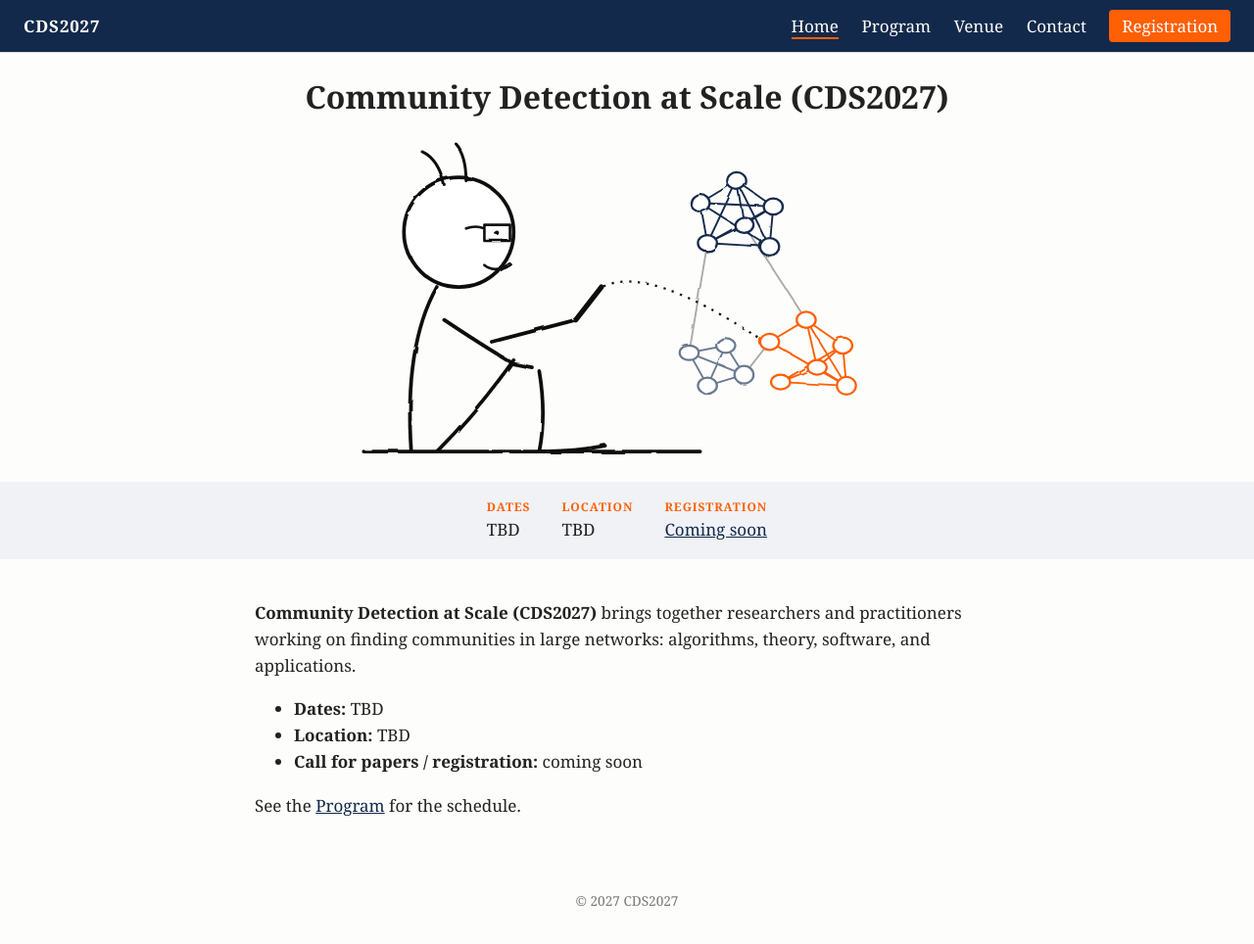
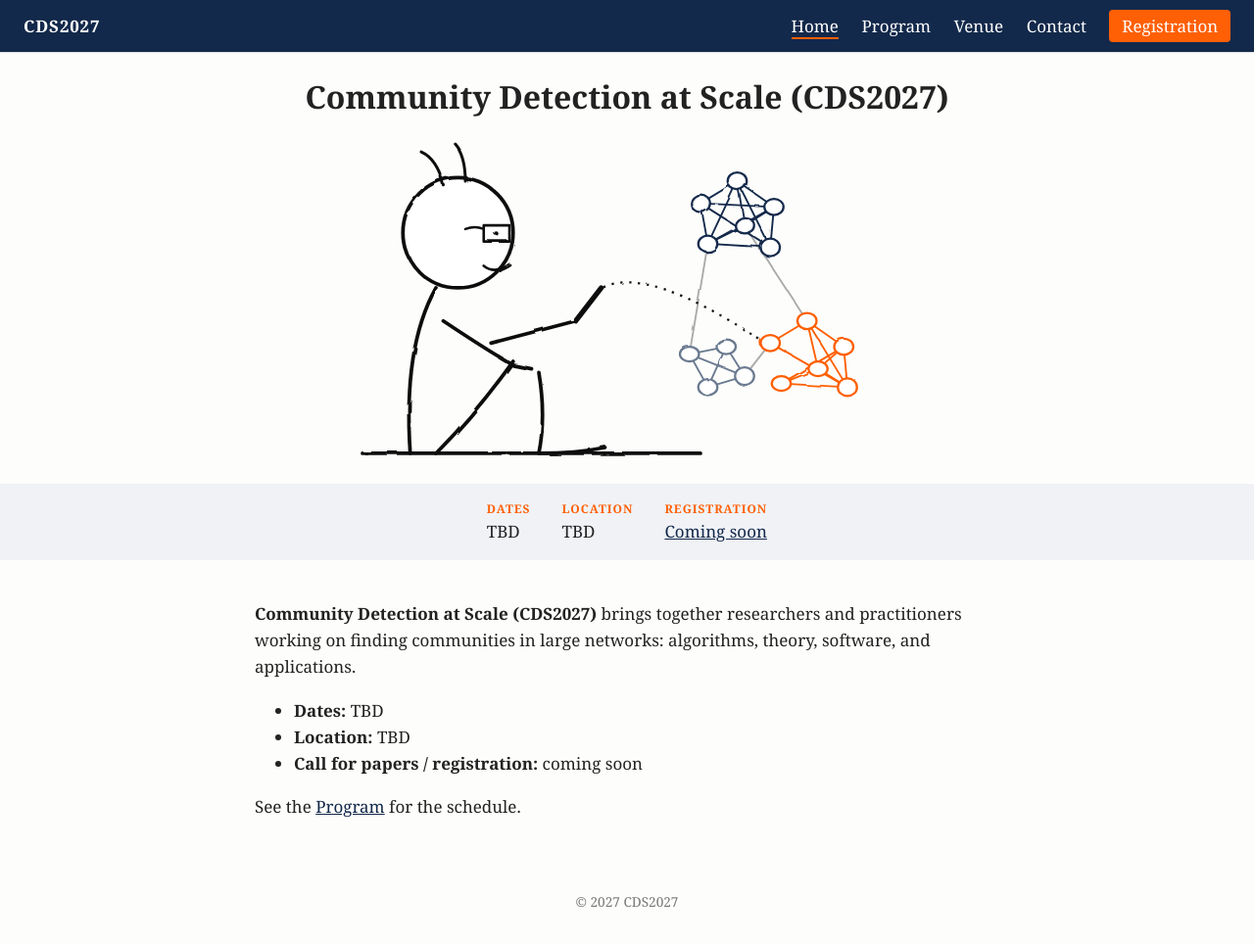
Before and after one commit to chackoge/cds2027, a Jekyll site: the page built from index.md, in a window 1280 px wide. Shown: the whole page at 98% size. Built offline with Jekyll 4.4.1, drawn with Linux system fonts in a browser that asks for light colours.

Commit message:
Size hero explicitly and cache-bust stylesheet

```diff
--- a/_layouts/default.html
+++ b/_layouts/default.html
@@ -4,7 +4,7 @@
   <meta charset="utf-8">
   <meta name="viewport" content="width=device-width, initial-scale=1">
   <title>{% if page.title %}{{ page.title }} · {% endif %}{{ site.title }}</title>
-  <link rel="stylesheet" href="{{ '/assets/style.css' | relative_url }}">
+  <link rel="stylesheet" href="{{ '/assets/style.css' | relative_url }}?v=3">
 </head>
 <body>
   <header>
--- a/assets/style.css
+++ b/assets/style.css
@@ -4,7 +4,6 @@ header a{color:#fff;text-decoration:none}
 .brand{font-weight:bold;letter-spacing:.05em}
 nav a{margin-left:1.2rem}
 nav a.active,nav a:hover{border-bottom:2px solid #ff5f05}
-.hero img{width:100%;max-height:520px;object-fit:cover;display:block}
 .hero h1{text-align:center;margin:1rem 1rem 0;font-size:2rem}
 main{max-width:760px;margin:0 auto;padding:1.5rem}
 a{color:#13294b}
@@ -16,6 +15,4 @@ nav a.button{background:#ff5f05;padding:.3rem .8rem;border-radius:4px;border-bot
 .facts b{display:block;font-size:.75rem;text-transform:uppercase;letter-spacing:.08em;color:#ff5f05}
 .hero h1{margin:1.2rem 1rem 1rem}
 body{font-variant-numeric:lining-nums}
-.hero img{width:auto;max-width:100%;max-height:480px;margin:0 auto;object-fit:contain}
-.hero img{max-height:560px}
-.hero img{max-width:60%;max-height:336px}
+.hero img{display:block;width:min(60%,600px);height:auto;max-height:none;margin:0 auto}
```
Also changed, not shown: assets/hero-sketch.svg.
